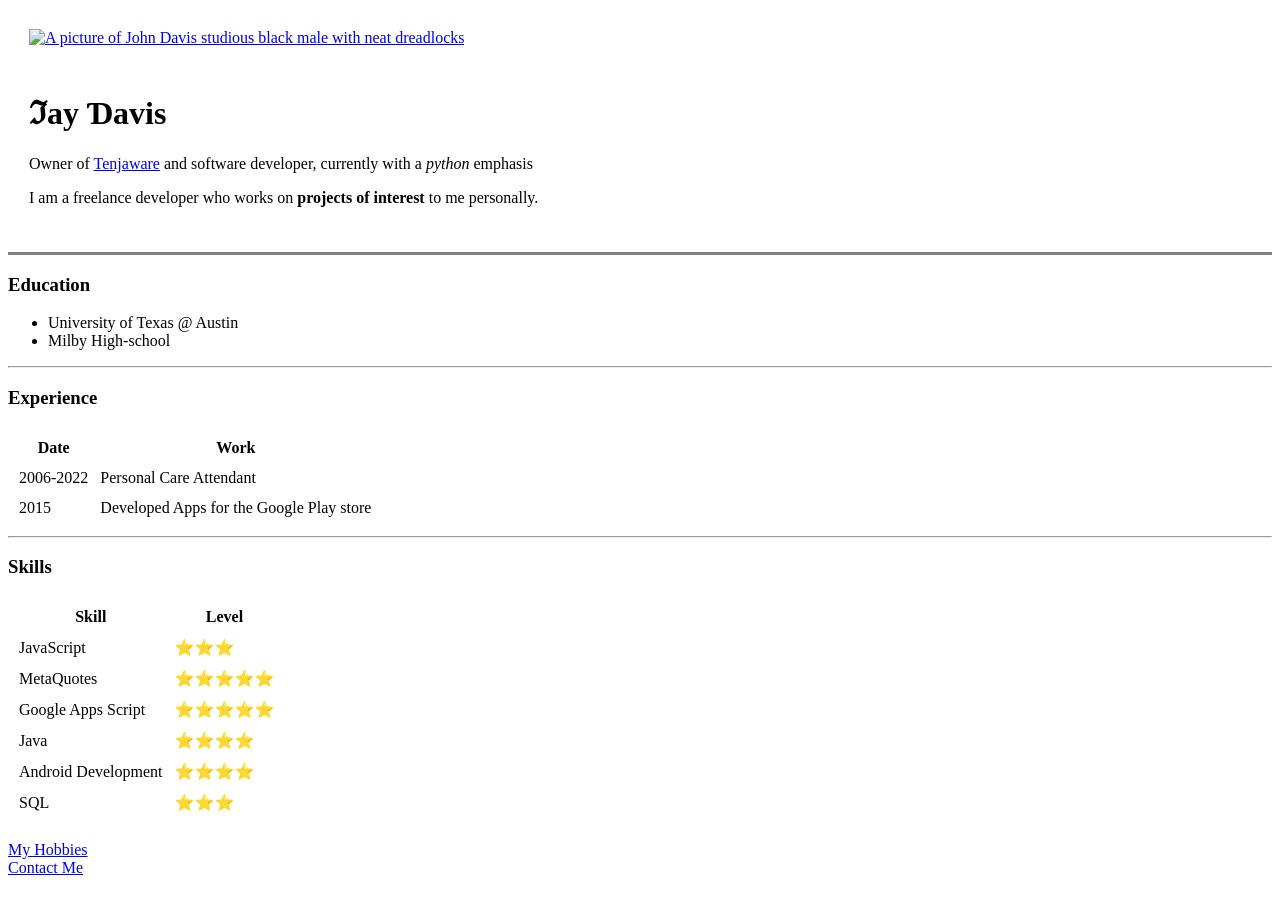
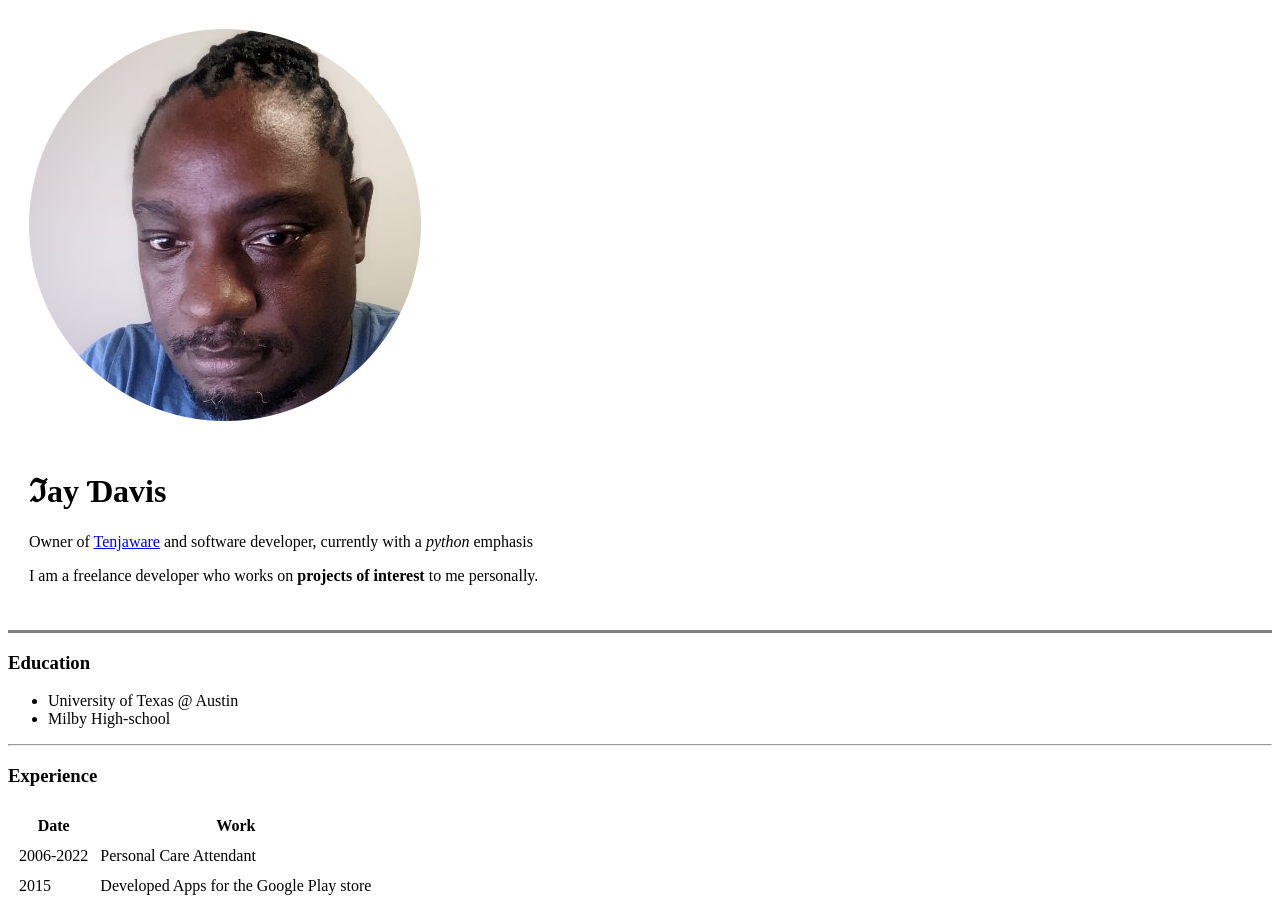
Before and after one commit to 512jay/cv, a plain HTML site: page index.html in a window 1280 px wide. Shown: the top 909 px of the page. Before the commit the page ends 885 px from the top, so only its background shows below. Drawn offline with Linux system fonts and the light colour scheme.

Commit message:
Update index.html

```diff
--- a/index.html
+++ b/index.html
@@ -8,7 +8,7 @@
         <table cellspacing="20">
             <tr>
                 <td>
-                    <a href="https://512jay.github.io"><img src="./images/0xMuWATi_400x400-modified.png"
+                    <a href="https://512jay.github.io"><img src="./0xMuWATi_400x400-modified.png"
                     alt="A picture of John Davis studious black male with neat dreadlocks"></a>
                 </td>
             </tr>
```
